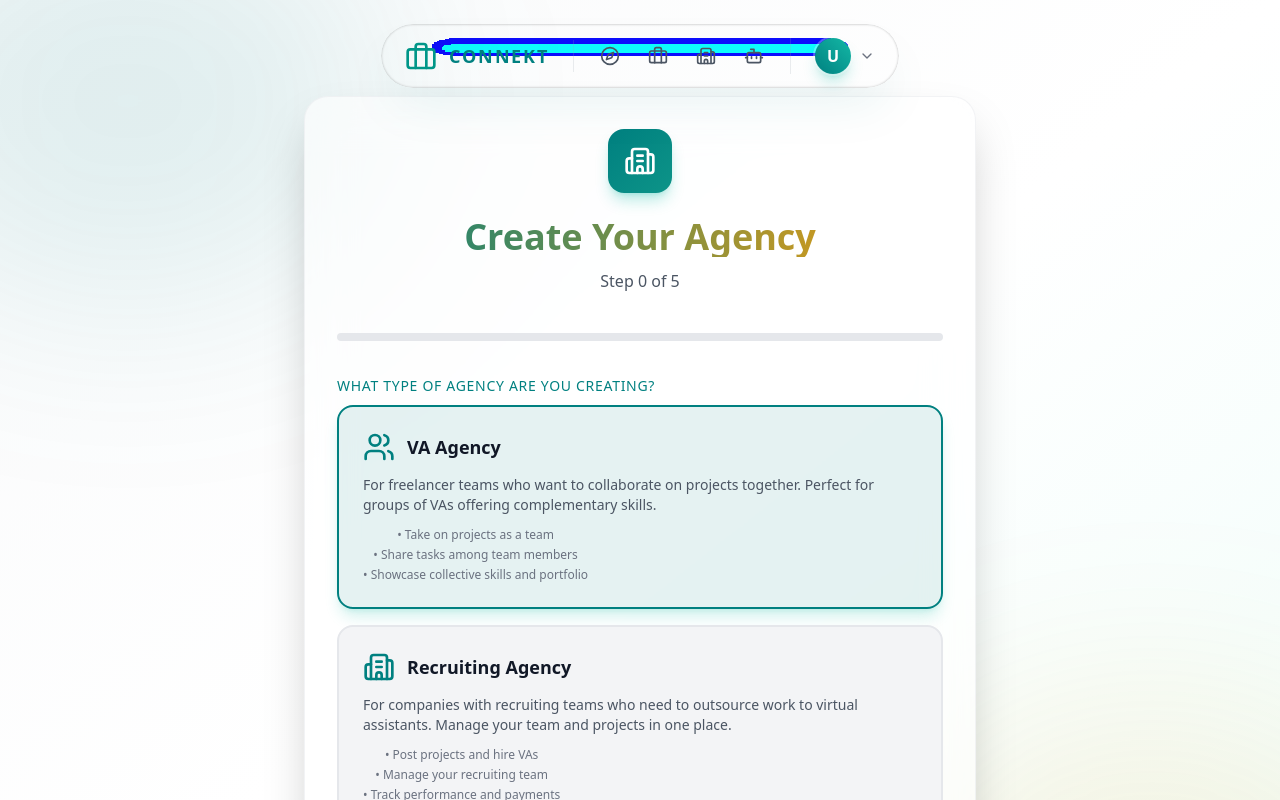
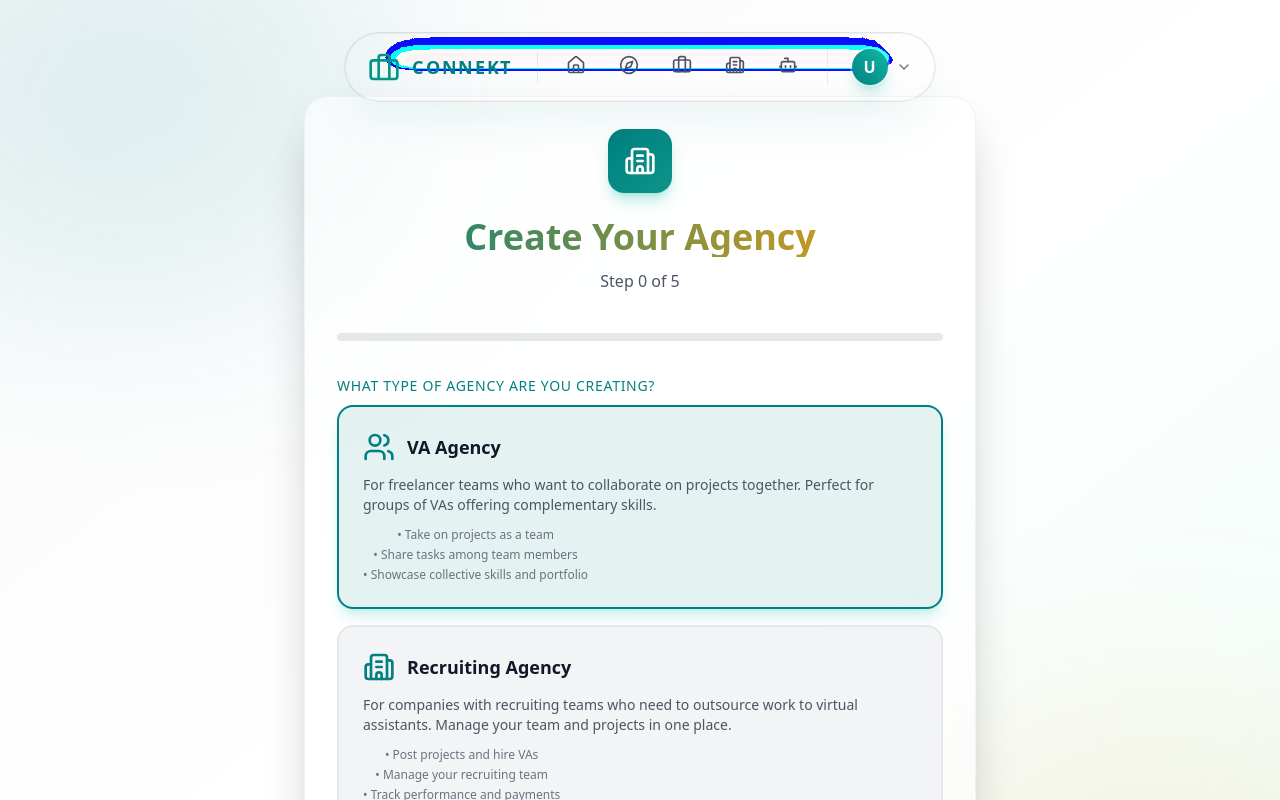
Before and after one commit to ak-badjie/connekt, a Next.js app: page /agency/create in a window 1280 px wide. Shown: the top 800 px of the page. Built offline with nearby package versions, Linux system fonts and the light colour scheme; no server answers; the database is empty; sample sign-in values are in the browser's storage.

Commit message:
This iwas Amazing

```diff
--- a/components/layout/MainNavbar.tsx
+++ b/components/layout/MainNavbar.tsx
@@ -2,20 +2,23 @@
 
 import React, { useState, useEffect, useRef, useId, useMemo, Children, cloneElement } from 'react';
 import { useRouter, usePathname } from 'next/navigation';
-import { useAuth } from '@/context/AuthContext';
-import { AuthService } from '@/lib/services/auth-service';
 import Link from 'next/link';
 import {
   Search, LogOut, Settings, LayoutDashboard, ChevronDown,
-    Compass, Briefcase, Bot, Building2, X
+  Compass, Briefcase, Bot, Building2, X, Home
 } from 'lucide-react';
+// Assuming you have these or replace them with simple placeholders
+import { useAuth } from '@/context/AuthContext';
+import { AuthService } from '@/lib/services/auth-service';
 import ConnektIcon from '@/components/branding/ConnektIcon';
+
 import {
   motion,
   AnimatePresence,
   useMotionValue,
   useSpring,
-    useTransform
+  useTransform,
+  MotionValue
 } from 'framer-motion';
 
 // GSAP Imports for SplitText
@@ -24,7 +27,7 @@ import { ScrollTrigger } from 'gsap/ScrollTrigger';
 import { SplitText as GSAPSplitText } from 'gsap/SplitText';
 import { useGSAP } from '@gsap/react';
 
-// Register GSAP Plugins
+// Register GSAP Plugins (Client-side only check)
 if (typeof window !== 'undefined') {
   gsap.registerPlugin(ScrollTrigger, GSAPSplitText, useGSAP);
 }
@@ -49,7 +52,7 @@ const useDarkMode = () => {
 };
 
 // ==========================================
-// 2. COMPONENT: GlassSurface (The Background)
+// 2. COMPONENT: GlassSurface (Unchanged)
 // ==========================================
 const GlassSurface = ({
   children,
@@ -115,7 +118,7 @@ const GlassSurface = ({
   };
 
   const updateDisplacementMap = () => {
-    if(feImageRef.current) {
+    if (feImageRef.current) {
       feImageRef.current.setAttribute('href', generateDisplacementMap());
     }
   };
@@ -153,15 +156,14 @@ const GlassSurface = ({
       '--glass-saturation': saturation
     };
 
-    // Fallback logic for simplicity in this merged file, prioritizing the SVG filter
     return {
       ...baseStyles,
       background: isDarkMode ? `hsl(0 0% 0% / ${backgroundOpacity})` : `hsl(0 0% 100% / ${backgroundOpacity})`,
       backdropFilter: `url(#${filterId}) saturate(${saturation})`,
-        WebkitBackdropFilter: `url(#${filterId}) saturate(${saturation})`, // Safari fix
+      WebkitBackdropFilter: `url(#${filterId}) saturate(${saturation})`,
       boxShadow: isDarkMode
         ? `0 0 2px 1px color-mix(in oklch, white, transparent 65%) inset, 0 8px 32px 0 rgba(0, 128, 128, 0.1)`
-          : `0 0 2px 1px color-mix(in oklch, black, transparent 85%) inset, 0 8px 32px 0 rgba(0, 128, 128, 0.15)` // Modified shadow for Teal theme
+        : `0 0 2px 1px color-mix(in oklch, black, transparent 85%) inset, 0 8px 32px 0 rgba(0, 128, 128, 0.15)`
     };
   };
 
@@ -201,10 +203,8 @@ const SplitText = ({
   from = { opacity: 0, y: 20 },
   to = { opacity: 1, y: 0 },
   threshold = 0.1,
-  rootMargin = '-100px',
   textAlign = 'center',
   tag = 'p',
-  onLetterAnimationComplete
 }: any) => {
   const ref = useRef<HTMLDivElement>(null);
   const [fontsLoaded, setFontsLoaded] = useState(false);
@@ -221,11 +221,10 @@ const SplitText = ({
     if (!ref.current || !text || !fontsLoaded) return;
     const el = ref.current;
 
-      // Cleanup previous instance if exists
     // @ts-ignore
     if (el._rbsplitInstance) {
       // @ts-ignore
-        try { el._rbsplitInstance.revert(); } catch (_) {}
+      try { el._rbsplitInstance.revert(); } catch (_) { }
       // @ts-ignore
       el._rbsplitInstance = null;
     }
@@ -269,46 +268,64 @@ const SplitText = ({
   return React.createElement(tag, { ref, className: `inline-block ${className}`, style: { textAlign } }, text);
 };
 
-
 // ==========================================
 // 4. COMPONENT: DockItem (Physics & Logic)
 // ==========================================
-function DockItem({ children, onClick, href, isActive, label }: any) {
+interface DockItemProps {
+  children: React.ReactNode;
+  mouseX: MotionValue;
+  onClick?: () => void;
+  href?: string;
+  isActive?: boolean;
+  label?: string;
+}
+
+function DockItem({ children, onClick, href, isActive, label, mouseX }: DockItemProps) {
   const ref = useRef<HTMLDivElement>(null);
-  const mouseX = useMotionValue(Infinity);
   const isHovered = useMotionValue(0);
 
-  // Dock Physics
-  const baseItemSize = 40;
-  const magnification = 55; // Expanded size
-  const distance = 140; // Range of effect
+  // --- PHYSICS CONFIGURATION ---
+  const baseItemSize = 45; // Base size of icon container
+  const magnification = 80; // How big it gets when hovered
+  const distance = 150; // The reach of the mouse influence
 
-  const mouseDistance = useTransform(mouseX, val => {
+  // Calculate distance from mouse to center of this icon
+  const mouseDistance = useTransform(mouseX, (val) => {
     const rect = ref.current?.getBoundingClientRect() ?? { x: 0, width: baseItemSize };
     return val - rect.x - baseItemSize / 2;
   });
 
-  const size = useSpring(
-    useTransform(mouseDistance, [-distance, 0, distance], [baseItemSize, magnification, baseItemSize]),
-    { mass: 0.1, stiffness: 150, damping: 12 }
-  );
+  // Transform distance into size (Swell effect)
+  const widthSync = useTransform(mouseDistance, [-distance, 0, distance], [baseItemSize, magnification, baseItemSize]);
+
+  // Add elasticity (The rubber effect)
+  const width = useSpring(widthSync, { mass: 0.1, stiffness: 180, damping: 12 });
+
+  // Optional: Make it rise slightly when expanding
+  // const ySync = useTransform(width, [baseItemSize, magnification], [0, -5]);
 
   const [tooltipVisible, setTooltipVisible] = useState(false);
-  useEffect(() => isHovered.on('change', v => setTooltipVisible(v === 1)), [isHovered]);
 
   const Content = (
     <motion.div
       ref={ref}
-      style={{ width: size, height: size }}
-      onMouseMove={(e) => { mouseX.set(e.pageX); isHovered.set(1); }}
-      onMouseLeave={() => { mouseX.set(Infinity); isHovered.set(0); }}
-      className={`
-        relative flex items-center justify-center rounded-full transition-colors duration-200
-        ${isActive ? 'bg-[#008080]/10 text-[#008080]' : 'text-gray-600 dark:text-gray-300 hover:text-[#008080]'}
-      `}
+      style={{ width, height: width }}
+      onHoverStart={() => {
+        isHovered.set(1);
+        setTooltipVisible(true);
+      }}
+      onHoverEnd={() => {
+        isHovered.set(0);
+        setTooltipVisible(false);
+      }}
+      className={`relative flex items-center justify-center rounded-full transition-colors duration-200
+        ${isActive
+          ? 'bg-[#008080]/10 text-[#008080] border border-[#008080]/20'
+          : 'text-gray-600 dark:text-gray-300 hover:text-[#008080] border border-transparent'
+        }`}
     >
-      {/* Icon Wrapper */}
-      <div className="flex items-center justify-center w-full h-full">
+      {/* Icon */}
+      <div className="flex items-center justify-center w-full h-full relative z-10">
         {children}
       </div>
 
@@ -316,25 +333,30 @@ function DockItem({ children, onClick, href, isActive, label }: any) {
       <AnimatePresence>
         {tooltipVisible && (
           <motion.div
-            initial={{ opacity: 0, y: 10 }}
-            animate={{ opacity: 1, y: -35 }}
-            exit={{ opacity: 0, y: 10 }}
-            className="absolute left-1/2 -translate-x-1/2 px-2 py-1 bg-black/80 text-white text-[10px] rounded-md whitespace-nowrap pointer-events-none"
+            initial={{ opacity: 0, y: 10, scale: 0.8 }}
+            animate={{ opacity: 1, y: -45, scale: 1 }}
+            exit={{ opacity: 0, y: 10, scale: 0.8 }}
+            className="absolute left-1/2 -translate-x-1/2 px-3 py-1 bg-black/80 backdrop-blur-md border border-white/10 text-white text-[10px] font-medium rounded-lg whitespace-nowrap pointer-events-none z-50 shadow-xl"
           >
             {label}
+            {/* Tiny arrow */}
+            <div className="absolute top-full left-1/2 -translate-x-1/2 border-4 border-transparent border-t-black/80" />
           </motion.div>
         )}
       </AnimatePresence>
 
       {/* Active Dot */}
       {isActive && (
-        <motion.div layoutId="nav-dot" className="absolute -bottom-1 w-1 h-1 rounded-full bg-[#008080]" />
+        <motion.div
+          layoutId="nav-dot"
+          className="absolute -bottom-2 w-1 h-1 rounded-full bg-[#008080]"
+        />
       )}
     </motion.div>
   );
 
   if (href) return <Link href={href}>{Content}</Link>;
-  return <button onClick={onClick}>{Content}</button>;
+  return <button onClick={onClick} className="outline-none">{Content}</button>;
 }
 
 // ==========================================
@@ -343,9 +365,12 @@ function DockItem({ children, onClick, href, isActive, label }: any) {
 export default function MainNavbar() {
   const router = useRouter();
   const pathname = usePathname();
-    const { user } = useAuth();
+  const { user } = useAuth(); // Assuming Context Exists
   const [dropdownOpen, setDropdownOpen] = useState(false);
   const dropdownRef = useRef<HTMLDivElement>(null);
+
+  // Shared MotionValue for the Dock Physics
+  const mouseX = useMotionValue(Infinity);
 
   // Close dropdown on click outside
   useEffect(() => {
@@ -358,7 +383,7 @@ export default function MainNavbar() {
     return () => document.removeEventListener('mousedown', handleClickOutside);
   }, []);
 
-    // Logic for hiding navbar
+  // Hiding logic
   const hidePrefixes = ['/auth', '/admin/auth', '/onboarding', '/intro'];
   const shouldHide = hidePrefixes.some(route => pathname?.startsWith(route)) ||
     pathname?.includes('dashboard') ||
@@ -366,7 +391,9 @@ export default function MainNavbar() {
 
   if (shouldHide) return null;
 
+  // Determining "Explore" mode -> Triggers expansion
   const isExplore = pathname?.startsWith('/explore');
+
   const handleLogout = async () => {
     await AuthService.logout();
     router.push('/');
@@ -374,23 +401,34 @@ export default function MainNavbar() {
   };
 
   return (
-        <div className="fixed top-6 left-0 right-0 z-50 flex justify-center items-start pointer-events-none px-4">
+    <div className="fixed top-8 left-0 right-0 z-50 flex justify-center items-start pointer-events-none px-4">
 
       {/*
         THE LIQUID ISLAND
-                Using `layout` to morph the width seamlessly
+        The `layout` prop makes this container morph elastically when content changes.
+        The style `width` changes drastically between modes.
       */}
       <motion.nav
         layout
-                transition={{ type: "spring", stiffness: 300, damping: 30 }}
-                className="pointer-events-auto relative rounded-[50px] shadow-2xl shadow-[#008080]/10"
+        transition={{
+          type: "spring",
+          stiffness: 400,
+          damping: 25,
+          mass: 0.8 // Lightweight feel for snappier bounce
+        }}
+        className="pointer-events-auto relative rounded-[50px] shadow-2xl shadow-[#008080]/10 flex items-center"
         style={{
-                    // This min-width ensures it doesn't collapse too small during transitions
-                    minWidth: isExplore ? "600px" : "500px"
+          height: '70px', // Fixed height for consistency
+          // This width constraint forces the physical expansion
+          width: isExplore ? '850px' : 'fit-content',
+          minWidth: '500px'
         }}
+        onMouseMove={(e) => mouseX.set(e.pageX)}
+        onMouseLeave={() => mouseX.set(Infinity)}
       >
-                {/* Background Glass Surface */}
-                <div className="absolute inset-0 rounded-[50px] overflow-hidden">
+
+        {/* Background Glass Surface - Stretches with parent */}
+        <div className="absolute inset-0 rounded-[50px] overflow-hidden z-0">
           <GlassSurface
             width="100%"
             height="100%"
@@ -402,61 +440,69 @@ export default function MainNavbar() {
           />
         </div>
 
-                {/* Navbar Content */}
-                <div className="relative z-20 flex items-center justify-between h-16 px-6">
+        {/* Navbar Content Wrapper */}
+        <div className="relative z-20 flex items-center justify-between w-full h-full px-6">
 
           {/* LEFT: Logo */}
-                    <Link href="/" className="flex items-center gap-3 pr-6 border-r border-gray-400/20 mr-2">
+          <Link href="/" className="flex items-center gap-3 pr-6 border-r border-gray-400/20 mr-2 flex-shrink-0">
             <ConnektIcon className="w-8 h-8 text-[#008080]" />
             <div className="hidden md:block font-bold font-headline text-[#008080] tracking-widest text-lg">
               <SplitText text="CONNEKT" delay={200} />
             </div>
           </Link>
 
-                    {/* CENTER: Navigation OR Search (Morphing Area) */}
-                    <div className="flex-1 flex justify-center items-center px-2">
-                        <AnimatePresence mode="popLayout" initial={false}>
+          {/* CENTER: Morphing Area (Dock <-> Search) */}
+          <div className="flex-1 flex justify-center items-center px-2 overflow-hidden h-full">
+            <AnimatePresence mode="popLayout">
               {isExplore ? (
+                // STATE B: SEARCH BAR (Wide)
                 <motion.div
-                                    key="search"
-                                    initial={{ opacity: 0, scale: 0.8, filter: "blur(10px)" }}
-                                    animate={{ opacity: 1, scale: 1, filter: "blur(0px)" }}
-                                    exit={{ opacity: 0, scale: 0.8, filter: "blur(10px)" }}
+                  key="search-bar"
+                  initial={{ opacity: 0, scale: 0.8, y: 20 }}
+                  animate={{ opacity: 1, scale: 1, y: 0 }}
+                  exit={{ opacity: 0, scale: 0.8, y: -20, filter: "blur(10px)" }}
                   transition={{ duration: 0.4, ease: "circOut" }}
-                                    className="w-full max-w-md flex items-center bg-gray-100/50 dark:bg-zinc-800/50 rounded-full px-4 py-2 border border-gray-200/50 dark:border-zinc-700/50"
+                  className="w-full flex items-center gap-2"
                 >
-                                    <Search size={18} className="text-[#008080] mr-2" />
+                  <div className="relative w-full group">
                     <input
                       autoFocus
-                                        placeholder="Search projects, tasks, agents..."
-                                        className="bg-transparent border-none outline-none w-full text-sm text-gray-800 dark:text-gray-100 placeholder:text-gray-400"
+                      placeholder="Search jobs, projects, or agents..."
+                      className="w-full bg-gray-100/50 dark:bg-zinc-800/50 border border-gray-200/50 dark:border-zinc-700/50 rounded-full py-2.5 pl-10 pr-4 text-sm focus:outline-none focus:ring-2 focus:ring-[#008080]/50 transition-all"
                     />
+                    <Search className="absolute left-3 top-1/2 -translate-y-1/2 text-gray-400 group-focus-within:text-[#008080]" size={16} />
+                  </div>
+
                   <button
                     onClick={() => router.push('/')}
-                                        className="ml-2 p-1 hover:bg-gray-300/50 rounded-full transition-colors"
+                    className="p-2 rounded-full hover:bg-gray-200/50 dark:hover:bg-zinc-700/50 transition-colors"
                   >
-                                        <X size={14} className="text-gray-500" />
+                    <X size={18} className="text-gray-500" />
                   </button>
                 </motion.div>
               ) : (
+                // STATE A: DOCK (Compact)
                 <motion.div
-                                    key="menu"
-                                    initial={{ opacity: 0, scale: 0.8, filter: "blur(10px)" }}
-                                    animate={{ opacity: 1, scale: 1, filter: "blur(0px)" }}
-                                    exit={{ opacity: 0, scale: 0.8, filter: "blur(10px)" }}
-                                    transition={{ duration: 0.4, ease: "circOut" }}
-                                    className="flex items-center gap-2"
+                  key="dock-menu"
+                  initial={{ opacity: 0, scale: 0.8, y: 20 }}
+                  animate={{ opacity: 1, scale: 1, y: 0 }}
+                  exit={{ opacity: 0, scale: 0.8, y: -20, filter: "blur(10px)" }}
+                  transition={{ duration: 0.3 }}
+                  className="flex items-end gap-2 pb-1" // align items-end for "rising" effect if needed
                 >
-                                    <DockItem href="/explore" isActive={pathname === '/explore'} label="Explore">
+                  <DockItem mouseX={mouseX} href="/" isActive={pathname === '/'} label="Home">
+                    <Home size={20} />
+                  </DockItem>
+                  <DockItem mouseX={mouseX} href="/explore" isActive={pathname === '/explore'} label="Explore">
                     <Compass size={20} />
                   </DockItem>
-                                    <DockItem href="/marketplace" isActive={pathname === '/marketplace'} label="Jobs">
+                  <DockItem mouseX={mouseX} href="/marketplace" isActive={pathname === '/marketplace'} label="Marketplace">
                     <Briefcase size={20} />
                   </DockItem>
-                                    <DockItem href="/agency" isActive={pathname === '/agency'} label="Agencies">
+                  <DockItem mouseX={mouseX} href="/agency" isActive={pathname === '/agency'} label="Agencies">
                     <Building2 size={20} />
                   </DockItem>
-                                    <DockItem href="/intro/ai" isActive={pathname?.includes('/ai')} label="AI Agents">
+                  <DockItem mouseX={mouseX} href="/intro/ai" isActive={pathname?.includes('/ai')} label="AI Agents">
                     <Bot size={20} />
                   </DockItem>
                 </motion.div>
@@ -465,14 +511,14 @@ export default function MainNavbar() {
           </div>
 
           {/* RIGHT: Profile Actions */}
-                    <div className="flex items-center pl-6 border-l border-gray-400/20 ml-2">
+          <div className="flex items-center pl-6 border-l border-gray-400/20 ml-2 flex-shrink-0">
             {user ? (
               <div className="relative" ref={dropdownRef}>
                 <button
                   onClick={() => setDropdownOpen(!dropdownOpen)}
-                                    className="flex items-center gap-2 outline-none"
+                  className="flex items-center gap-2 outline-none group"
                 >
-                                    <div className="w-9 h-9 rounded-full bg-gradient-to-tr from-[#008080] to-teal-500 text-white flex items-center justify-center font-bold shadow-lg shadow-teal-500/30 ring-2 ring-white/30 hover:scale-105 transition-transform">
+                  <div className="w-9 h-9 rounded-full bg-gradient-to-tr from-[#008080] to-teal-500 text-white flex items-center justify-center font-bold shadow-lg shadow-teal-500/30 ring-2 ring-white/30 group-hover:scale-105 transition-transform">
                     {user.email?.[0].toUpperCase()}
                   </div>
                   <ChevronDown
@@ -488,7 +534,7 @@ export default function MainNavbar() {
                       animate={{ opacity: 1, y: 0, scale: 1 }}
                       exit={{ opacity: 0, y: 10, scale: 0.95 }}
                       transition={{ duration: 0.2 }}
-                                            className="absolute right-0 top-12 w-64 rounded-2xl overflow-hidden shadow-2xl z-50"
+                      className="absolute right-0 top-14 w-64 rounded-2xl overflow-hidden shadow-2xl z-50"
                     >
                       <div className="absolute inset-0">
                         <GlassSurface width="100%" height="100%" borderRadius={16} blur={20} opacity={0.95} />
@@ -529,6 +575,7 @@ export default function MainNavbar() {
               </Link>
             )}
           </div>
+
         </div>
       </motion.nav>
     </div>
```
Lines whose indentation alone changed are shown as unchanged.
